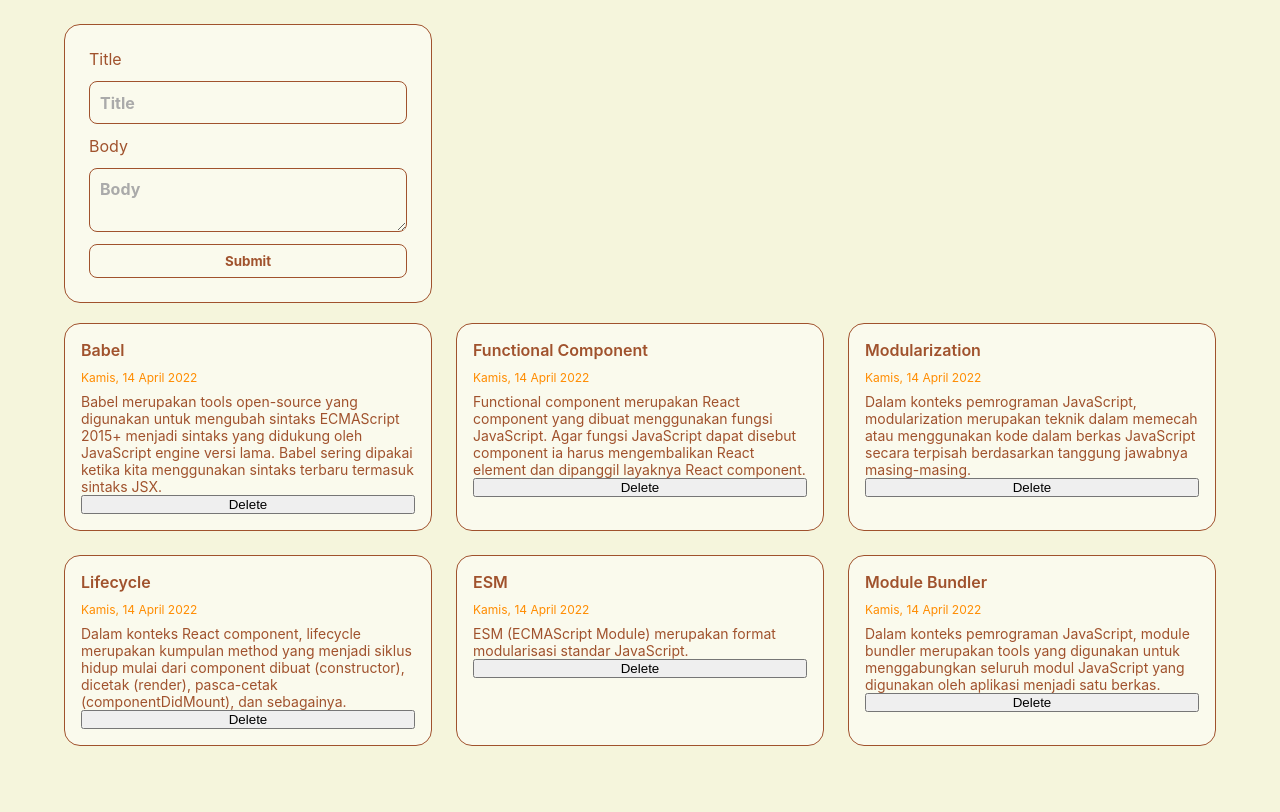
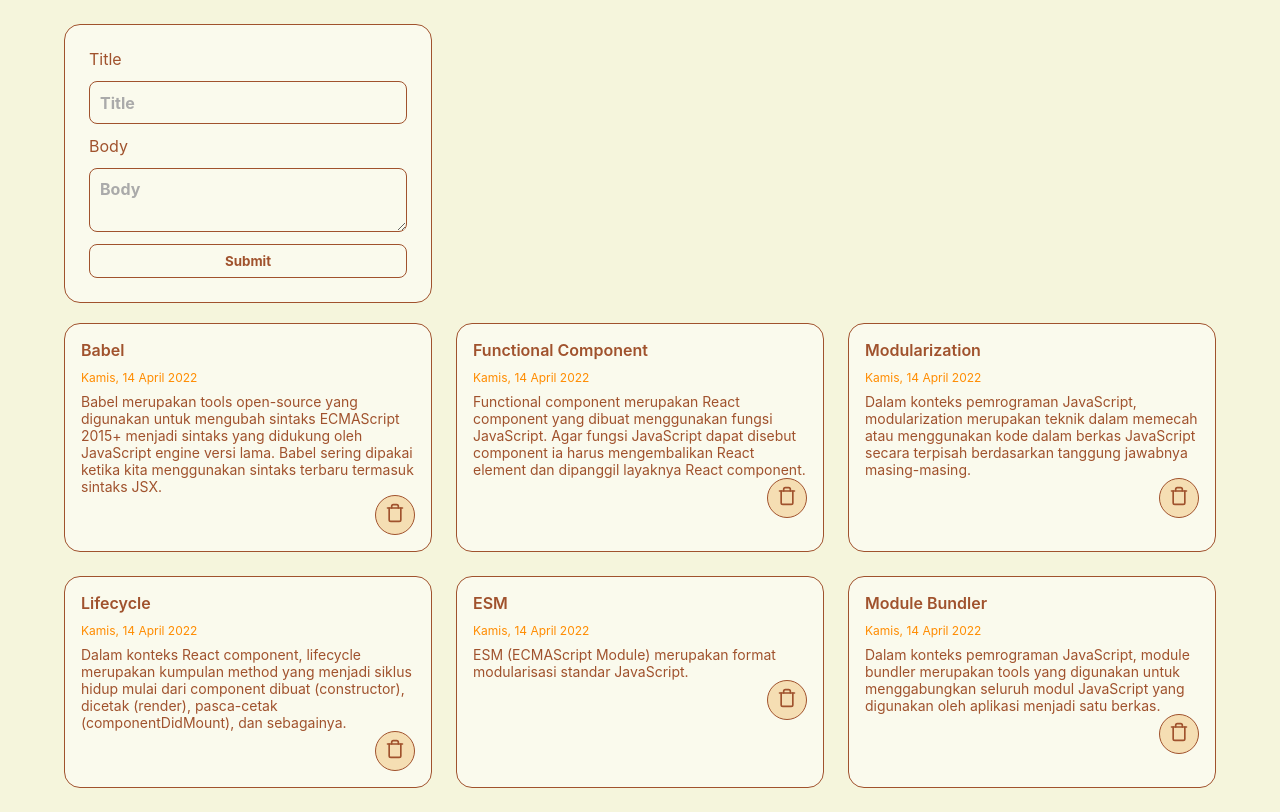
Before and after one commit to irwanphan/dicoding-personal-notes, a React (Vite) app: page / in a window 1280 px wide. Built offline with nearby package versions, Linux system fonts and the light colour scheme.

Commit message:
delete button styling

```diff
--- a/package.json
+++ b/package.json
@@ -10,7 +10,8 @@
   },
   "dependencies": {
     "react": "^18.0.0",
-    "react-dom": "^18.0.0"
+    "react-dom": "^18.0.0",
+    "react-icons": "^4.11.0"
   },
   "devDependencies": {
     "@vitejs/plugin-react": "^4.0.0",
--- a/src/components/Note/index.jsx
+++ b/src/components/Note/index.jsx
@@ -1,5 +1,6 @@
 import React from 'react';
 import { showFormattedDate } from '../../utils';
+import { FiTrash } from 'react-icons/fi';
 
 const Note = ({item, onDeleteNote }) => {
     // console.log(item)
@@ -11,7 +12,9 @@ const Note = ({item, onDeleteNote }) => {
             <div className="note-item__title">{item.title}</div>
             <div className="note-item__date">{showFormattedDate(item.createdAt)}</div>
             <div className="note-item__body">{item.body}</div>
-            <button onClick={onDeleteHandler}>Delete</button>
+            <div className='note-item__action'>
+                <button className='note-item__button' onClick={onDeleteHandler}><FiTrash/></button>
+            </div>
         </div>
     )
 }
--- a/src/styles/style.css
+++ b/src/styles/style.css
@@ -187,35 +187,27 @@ input::placeholder, textarea::placeholder {
 
 .note-item__action {
   display: flex;
+  justify-content: flex-end;
 }
 
-.note-item__delete-button,.note-item__archive-button {
-  display: block;
-  width: 100%;
-  background-color: transparent;
-  border: 0;
-  border-top: 1px solid #aaa;
-  padding: 8px 0;
-  font-family: 'Inter', sans-serif;
-  font-weight: bold;
+.note-item__button {
+  transition: all 0.3s ease-in-out;
+  border: 1px solid sienna;
+  color: sienna;
+  width: 2.5rem;
+  height: 2.5rem;
+  line-height: 2.5rem;
+  text-align: center;
+  border-radius: 50%;
+  font-size: 1.25rem;
   cursor: pointer;
+  background-color: wheat;
 }
-
-.note-item__delete-button {
-  border-right: 1px solid #aaa;
-  color: #ff5f52;
-}
-
-.note-item__archive-button {
-  color: #fff263;
-}
-
-.note-item__archive-button:hover {
-  color: #c49000;
-}
-
-.note-item__delete-button:hover {
-  color: #b00020;
+.note-item__button:hover,
+.note-item__button:focus {
+  background-color: sienna;
+  color: white;
+  border-color: sienna;
 }
 
 @media only screen and (min-width: 500px) {
```
Also changed, not shown: 1 other file (tests, documents, lock files or other folders).
